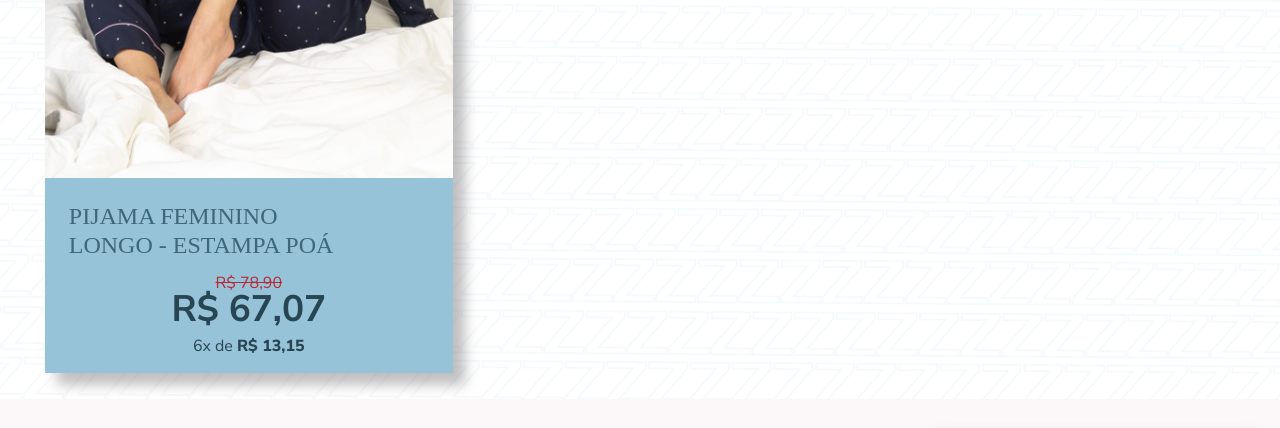
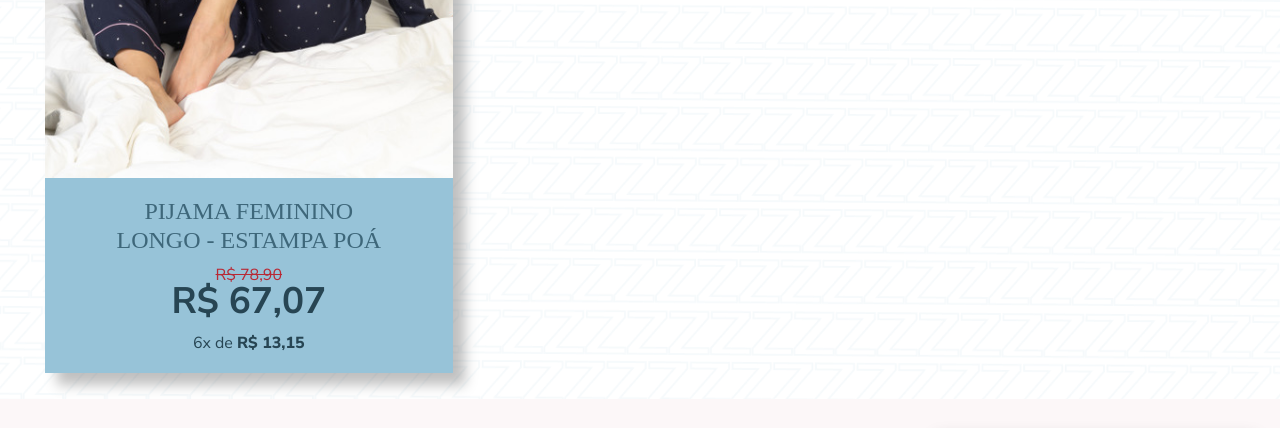
Before and after one commit to berthrage/PijamINha-INJunior25.1, a React (Vite) app: page /home in a window 1280 px wide. Shown: the part 1543-1971 px from the top of the page. Built offline with nearby package versions, Linux system fonts and the light colour scheme; grey boxes are pictures that could not be loaded; a web font is replaced by a local one.

Commit message:
style(ProductCardStandard): Centralização do título

```diff
--- a/src/components/ProductCardStandard/styles.module.css
+++ b/src/components/ProductCardStandard/styles.module.css
@@ -35,8 +35,16 @@
     display: flex;
     flex-direction: column;
     align-items: center;
-    padding: 24px;
-    gap: 15px;
+    padding: 19px;
+    gap: 12px;
+}
+
+.productInfoHeader {
+    display: flex;
+    flex-direction: column;
+    align-items: center;
+    justify-content: center;
+    gap: 10px;
 }
 
 .productInfoHeader h1 {
@@ -47,12 +55,13 @@
     letter-spacing: 5%;
     text-transform: uppercase;
     color: var(--blue-300);
+    text-align: center;
 }
 
 .priceSection {
     display: flex;
     flex-direction: column;
-    gap: 10px;
+    gap: 15px;
     text-align: center;
 }
 
@@ -72,7 +81,7 @@
     text-decoration: line-through;
 }
 
-.discountPrice {
+.discountPrice, .price {
     font-family: var(--font-nunito-sans);
     font-weight: 700;
     font-size: 2.3rem;
```
